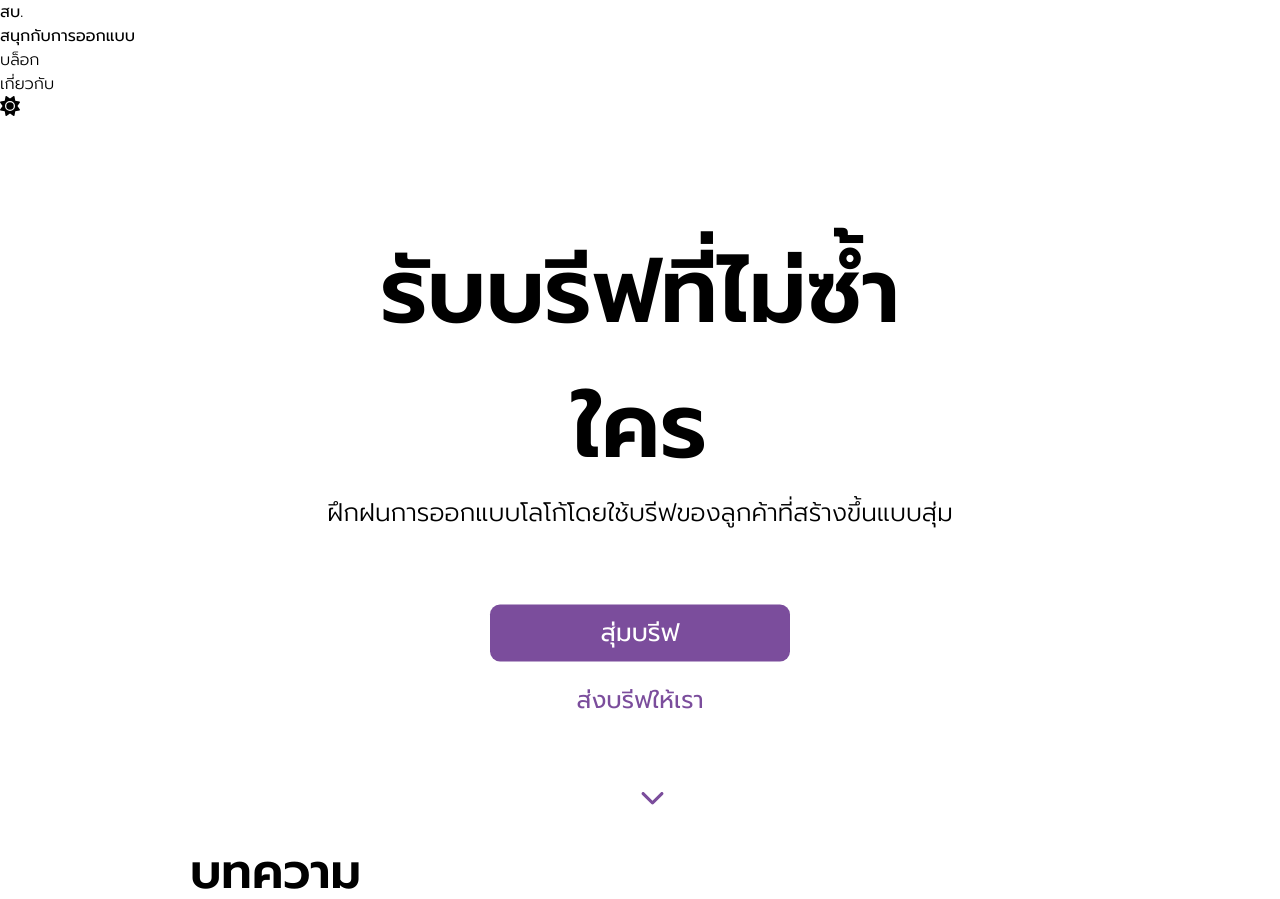
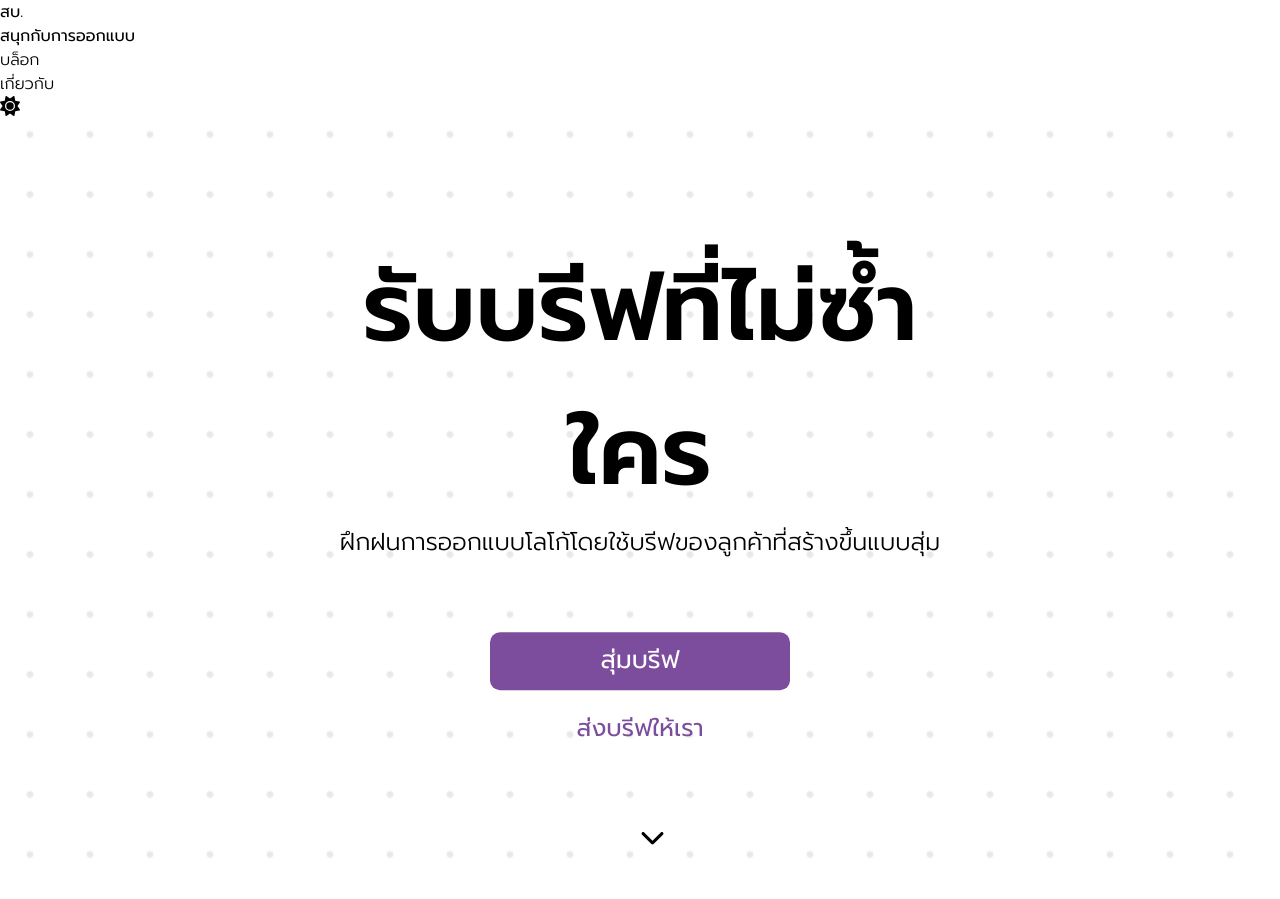
Before and after one commit to songkotesk/randombrief-v3, a React (Vite) app: page / in a window 1280 px wide. Shown: the top 899 px of the page. Built offline with nearby package versions, Linux system fonts and the light colour scheme.

Commit message:
comit: css add

```diff
--- a/index.html
+++ b/index.html
@@ -2,6 +2,7 @@
 <html lang="en">
   <head>
     <meta charset="UTF-8" />
+    <link rel="icon" href="src\assets\icon.png" />
     <link rel="icon" type="image/svg+xml" href="/vite.svg" />
     <meta name="viewport" content="width=device-width, initial-scale=1.0" />
     <link rel="preconnect" href="https://fonts.googleapis.com">
@@ -9,7 +10,7 @@
     <link
       href="https://fonts.googleapis.com/css2?family=Prompt:ital,wght@0,100;0,200;0,300;0,400;0,500;0,600;0,700;0,800;0,900;1,100;1,200;1,300;1,400;1,500;1,600;1,700;1,800;1,900&display=swap"
       rel="stylesheet">
-    <title>Vite + React</title>
+    <title>สุ่มบรีฟ - สนุกกับการออกแบบ</title>
   </head>
   <body>
     <div id="root"></div>
--- a/src/component/home/landing.jsx
+++ b/src/component/home/landing.jsx
@@ -9,15 +9,18 @@ function Landing() {
                 <div className='sub'>
                     <h1 className='header-txt'>รับบรีฟที่ไม่ซ้ำใคร</h1>
                     <p className='sub-txt'>ฝึกฝนการออกแบบโลโก้โดยใช้บรีฟของลูกค้าที่สร้างขึ้นแบบสุ่ม</p>
-                <br/><br/><br/>
+                    <br /><br /><br />
                     <button className="btn primary btn-random">สุ่มบรีฟ</button>
                     <div>
                         <a className="btn-sendbrief" href='javascript:void()'>ส่งบรีฟให้เรา</a>
                     </div>
                 </div>
             </div>
-        <div className='arrow-down'>
-            <a href='#'><FontAwesomeIcon icon={faChevronDown}/></a>
+            <div className='arrow-down animate-bounce'>
+                <FontAwesomeIcon icon={faChevronDown} />
+            <div className='polkadot'>
+
+            </div>
             </div>
         </div>
     )
--- a/src/css/home.css
+++ b/src/css/home.css
@@ -5,17 +5,31 @@
 .home-landing {
   position: relative;
   width: 100%;
-  height: 90vh;
+  height: 95vh;
+
+  background-image: radial-gradient(#e9e9e9 6%, transparent 10%);
+  background-size:60px 60px;
+  background-color:rgb(255, 255, 255);
+  animation: backgroundmovement 10s infinite linear;
+}
+@keyframes backgroundmovement {
+   0% {
+ background-position: 0px 120px;
+      }
+  100% {
+ background-position: 0px 0px;
+  }
+
 }
 
 .home-landing .header-txt {
-  font-size: 90px;
+  font-size: 96px;
   font-weight: 600;
   color: black;
 }
 
 .home-landing .sub-txt {
-  font-size: 25px;
+  font-size: 24px;
   font-weight: 300;
 }
 
@@ -34,10 +48,14 @@
   padding: 10px 30px;
   color: var(--primary-btn-color);
   font-size: 24px;
+  animation: ease;
+  transition: 1s;
 }
 
 .home-landing .btn-sendbrief:hover {
   text-decoration: underline;
+  animation: ease;
+  transition: 1s;
 }
 
 .home-landing .arrow-down {
@@ -45,7 +63,6 @@
   bottom: 0;
   left: 50%;
   transform: translateY(-50%);
-  color: var(--primary-btn-color);
   font-size: 25px;
 }
 
--- a/src/css/index.css
+++ b/src/css/index.css
@@ -10,14 +10,6 @@
 
 html, body {
   font-family: 'Prompt', sans-serif;
-}
-
-.polka {
-  background-image:
-    radial-gradient(rgb(255, 255, 255) 12.8%, transparent 12.8%);
-  background-position: 16px 16px;
-  background-size: 32px 32px;
-  background-color: rgb(255, 51, 51);
 }
 
 .btn {
@@ -38,14 +30,22 @@ html, body {
 .btn.primary {
   background-color: var(--primary-btn-color);
   color: white;
+  animation: ease;
+  transition: 0.3s;
 }
 
 .btn.primary:hover {
-  background-color: rgb(135, 72, 180);
+  background-color: #AE79D4;
+  transform: scale(1.1);
+  animation: ease;
+  transition: 0.3s;
 }
 
 .btn.primary:active {
   background-color: rgb(121, 53, 170);
+  transform: scale(1);
+  animation: ease;
+  transition: 0.3s;
 }
 
 .topic {
--- a/src/pages/index.jsx
+++ b/src/pages/index.jsx
@@ -2,6 +2,7 @@ import React from 'react';
 import Navbar from "../component/Navbar"
 import Landing from "../component/home/landing"
 import Article from "../component/home/article"
+import Footer from "../component/footer"
 function Index() {
   return (
     <>
@@ -80,6 +81,7 @@ function Index() {
             </div>
             <br/><br/>
         </div>
+        <Footer />
     </>
   )
 }
```
Also changed, not shown: public/icon.png (added). Lines whose indentation alone changed are shown as unchanged.
